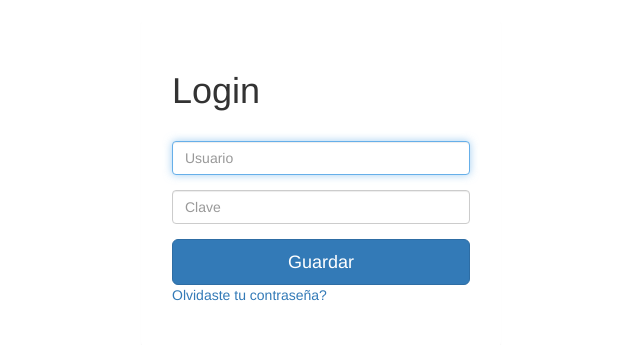
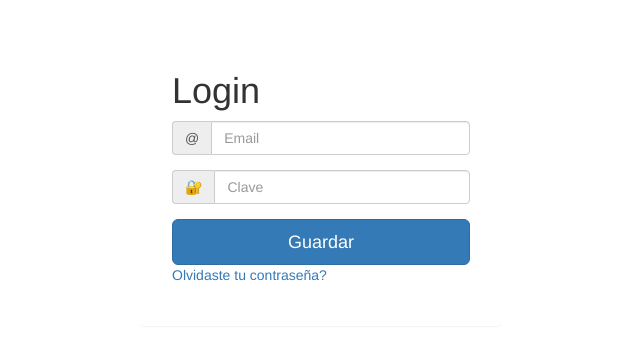
Before and after one commit to yony1996/Plogin, a PHP site: page /views/login.php in a window 1280 px wide. Shown: the part 52-397 px from the top of the page, without its empty margins (319-959 px from the left). Run offline with PHP 8.4, Linux system fonts and the light colour scheme; some libraries are stand-ins or nearby versions.

Commit message:
estructura

```diff
--- a/partials/head.php
+++ b/partials/head.php
@@ -8,5 +8,6 @@
     <meta name="viewport" content="width=device-width, initial-scale=1.0">
     <!-- Bootstrap CSS -->
     <link href="//netdna.bootstrapcdn.com/bootstrap/3.1.0/css/bootstrap.min.css" rel="stylesheet" media="screen">
+
 </head>
 <body>
--- a/views/home.php
+++ b/views/home.php
@@ -58,6 +58,8 @@ include "../partials/head.php";
     </ul>
 
 <?php }?>
+
+
 <?php
 include "../partials/footer.php";
 ?>
--- a/views/login.php
+++ b/views/login.php
@@ -15,24 +15,39 @@ include "../partials/nav.php";
 
 
                             <div class="form-group">
-                                <label for="exampleFormControlSelect1"></label>
-                                <div class="form-group">
-                                    <input class='form-control' type='text' name='Email' required autofocus placeholder='Usuario'>
+
+                                <div class="input-group">
+                                    <div class="input-group-addon">@</div>
+                                    <input type="text" class="form-control" name="Email" placeholder="Email">
+
                                 </div>
                             </div>
 
+
                             <div class="form-group">
-                                <input type="password" class='form-control' name="Password" required placeholder="Clave">
+
+                                <div class="input-group">
+                                    <div class="input-group-addon ">&#128272;</div>
+                                    <input type="password" class='form-control' name="Password" required
+                                           placeholder="Clave">
+
+                                </div>
+
                             </div>
 
-                            <button class='btn btn-primary btn-lg btn-block' type="submit" name="submit" class="btn btn-primary">Guardar</button>
+
+                            <button class='btn btn-primary btn-lg btn-block' type="submit" name="submit"
+                                    class="btn btn-primary">Guardar
+                            </button>
                         </form>
-                        <p><a href="#showForm" data-toggle="collapse" aria-expanded="false" aria-controls="collapse">Olvidaste tu contraseña?</a></p>
+                        <p><a href="#showForm" data-toggle="collapse" aria-expanded="false" aria-controls="collapse">Olvidaste
+                                tu contraseña?</a></p>
                         <div class="collapse" id="showForm">
                             <div class='well'>
                                 <form action="../assets/recuperarContraseña.php" method="post">
                                     <div class="form-group">
-                                        <input type="email" class="form-control" name="email" placeholder="Ingresa tu correo" required>
+                                        <input type="email" class="form-control" name="email"
+                                               placeholder="Ingresa tu correo" required>
                                     </div>
                                     <button type="submit" class="btn btn-success">Recupera tu contraseña</button>
                                 </form>
@@ -44,15 +59,12 @@ include "../partials/nav.php";
             </div>
 
 
-
         </div>
     </div>
 
 </div>
 
 
-
-
 <?php
 include "../partials/footer.php";
 ?>
```
